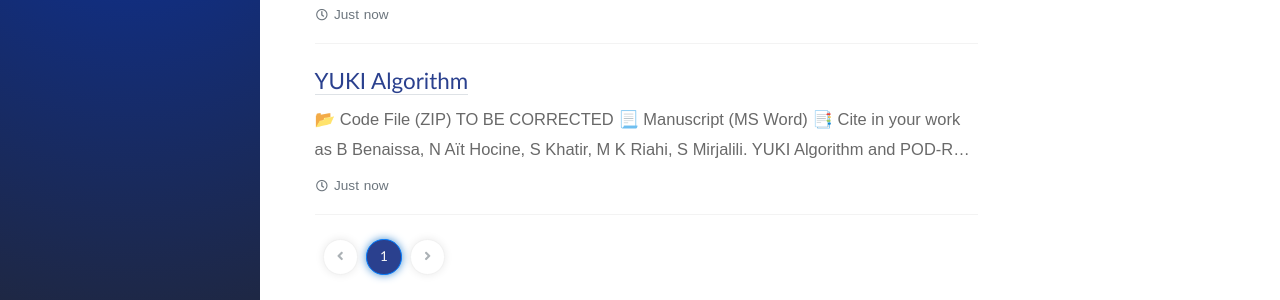
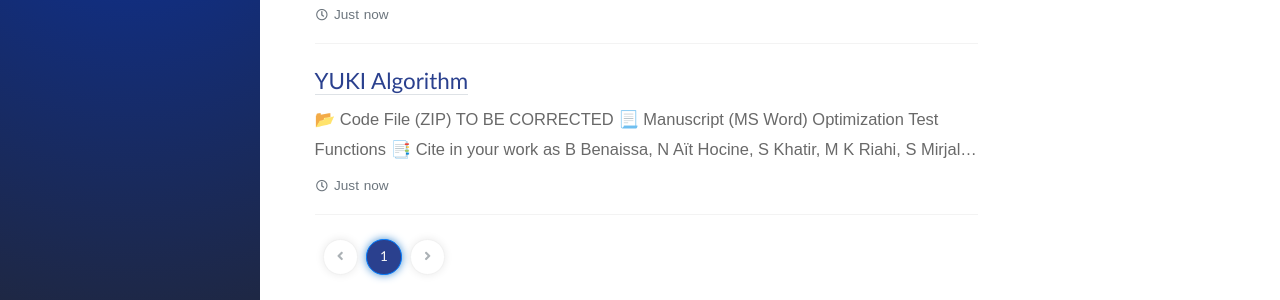
Before and after one commit to Brahim-Benaissa/Brahim-Benaissa.github.io, a Jekyll site: the page built from index.html, in a window 1280 px wide and 1196 px high. Shown: the part 769-1069 px from the top of the window. Built offline with Jekyll 4.4.1, drawn with Linux system fonts in a browser that asks for light colours; nearby versions of some CDN libraries; some web fonts are replaced; the list of posts is cut into pages by our own code; comment, search, counter and statistics services are not loaded.

Commit message:
Update 2022-01-27-Yuki-Algorithm-01.md

```diff
--- a/_posts/2022-01-27-Yuki-Algorithm-01.md
+++ b/_posts/2022-01-27-Yuki-Algorithm-01.md
@@ -17,6 +17,10 @@ TO BE CORRECTED
 ---
 
 ## <a target="_blank" href="{{ site.baseurl }}{% link /assets/files/Projects/YUKI ALGORITHM 1.0/YUKI ALGORITHM 1.0.docx %}"  download> 📃 Manuscript  (MS Word)</a>
+
+---
+
+## <a href="{{site.baseurl}}/posts/Optimization-Test-Functions"> Optimization Test Functions </a>
 
 ---
 
```
